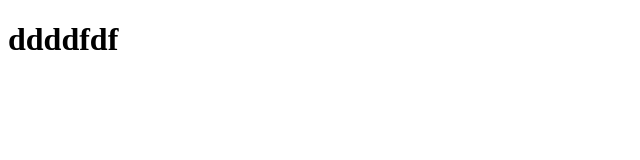
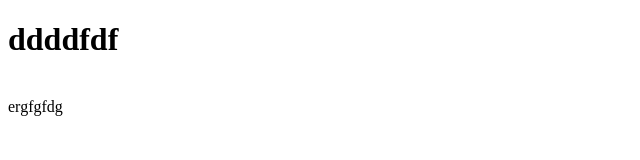
Before and after one commit to Ruik-An/my, a plain HTML site: page index.html in a window 1280 px wide. Shown: the full height of the page, 0-640 px from the left. Drawn offline with Linux system fonts and the light colour scheme.

Commit message:
Update index.html

```diff
--- a/index.html
+++ b/index.html
@@ -7,7 +7,8 @@
 </head>
 <body>
 
-    <h1>ddddfdf</h1>
+    <h1>ddddfdf</h1><br>
 
+ergfgfdg
 </body>
 </html>
```
